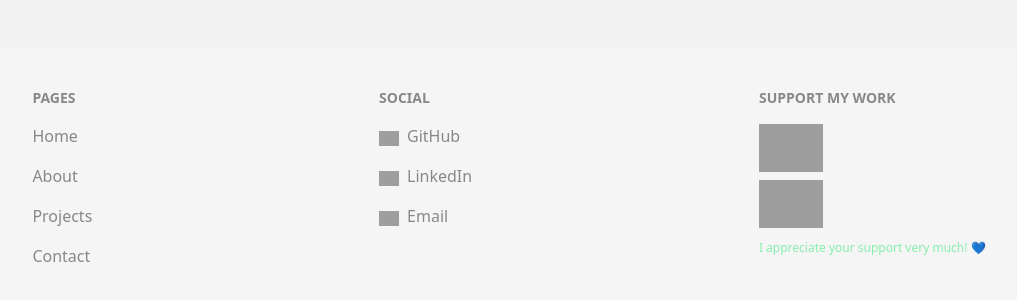
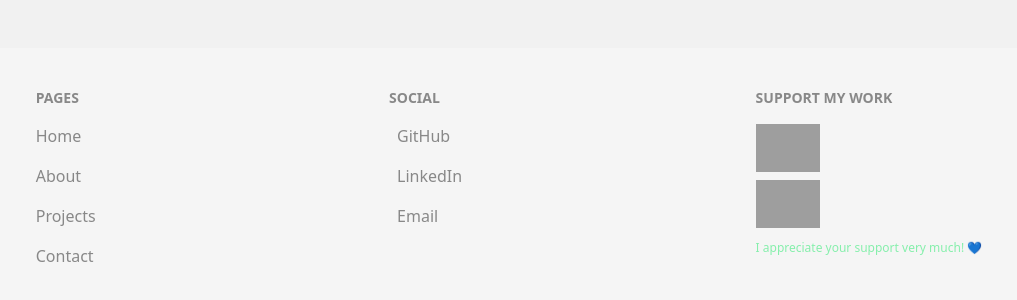
Before and after one commit to priyeshkadbe/priyeshkadbe.github.io, a Next.js app: page / in a window 1280 px wide. Shown: the part 844-1144 px from the top of the page, without its empty margins (131-1148 px from the left). Built offline with nearby package versions, Linux system fonts and the light colour scheme; grey boxes are pictures that could not be loaded.

Commit message:
dark and light mode switcher added

```diff
--- a/components/Footer/index.tsx
+++ b/components/Footer/index.tsx
@@ -22,7 +22,7 @@ function Footer() {
                         >
                           {item.icon && (
                             <span className="pr-2 -mb-1">
-                              <Image src={item.icon} width={20} height={20} />
+                              {/* <Image src={item.icon} width={20} height={20} /> */}
                             </span>
                           )}
                           {item.name}
```
